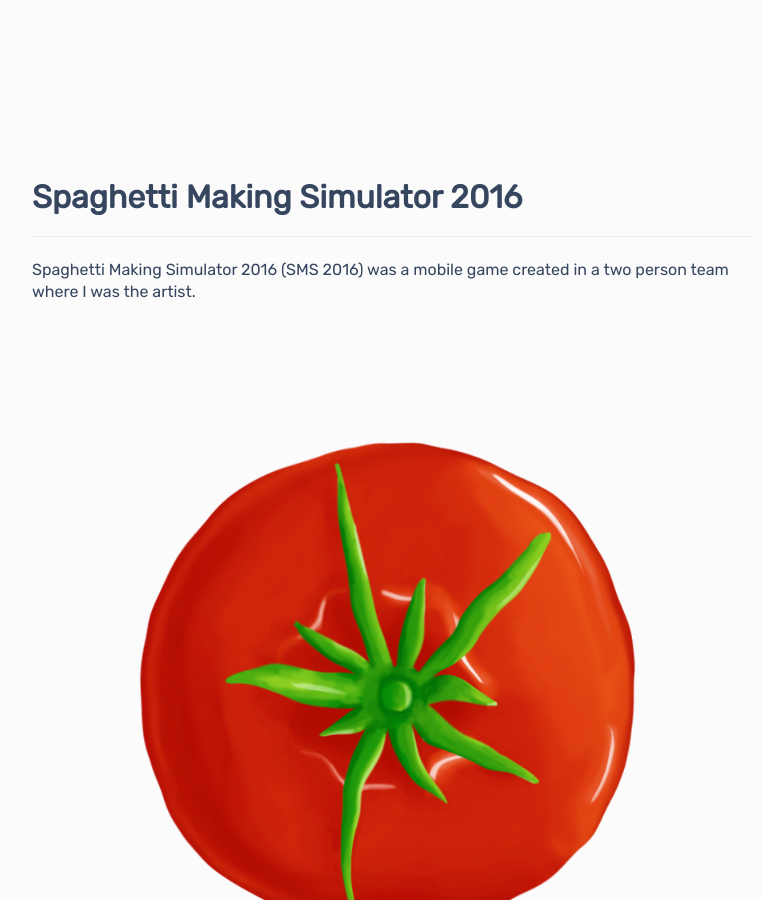
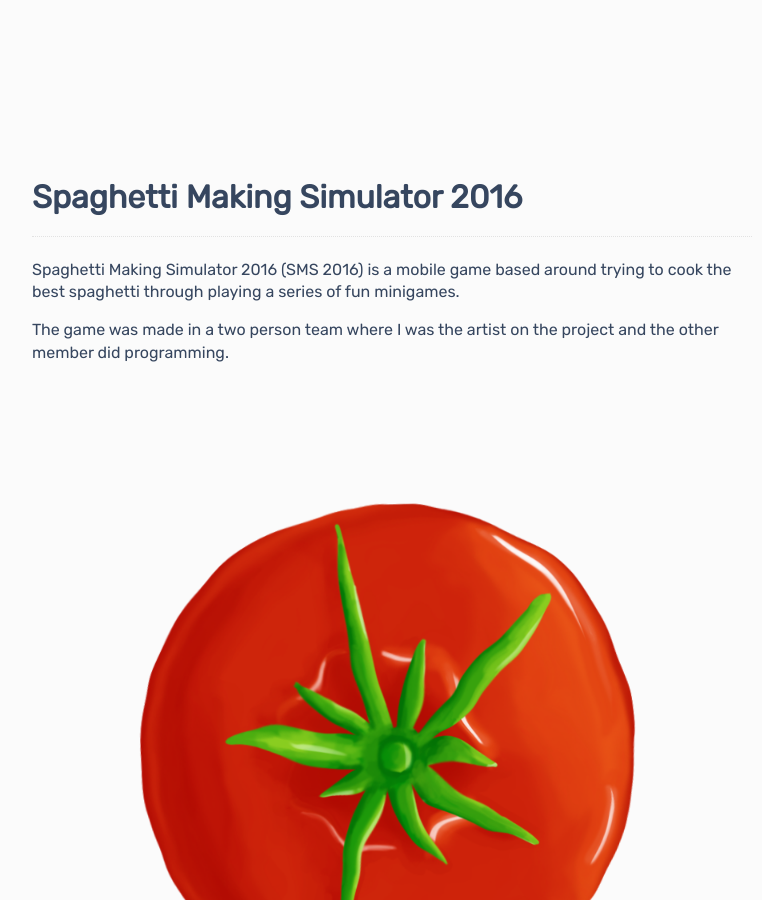
Before and after one commit to DaniBSolomon/danibsolomon.github.io, a Jekyll site: the page built from _games/2015-12-01-sms-2016.md, in a window 1280 px wide and 900 px high, scrolled down 920 px. Shown: the whole window, without its empty margins (248-1010 px from the left). Built offline with Jekyll 4.4.1, drawn with Linux system fonts in a browser that asks for light colours.

Commit message:
Update 2015-12-01-sms-2016.md

```diff
--- a/_games/2015-12-01-sms-2016.md
+++ b/_games/2015-12-01-sms-2016.md
@@ -4,7 +4,12 @@ image: sms_title_logo.png
 fullwidth: false
 ---
 
-Spaghetti Making Simulator 2016 (SMS 2016) was a mobile game created in a two person team where I was the artist.
+Spaghetti Making Simulator 2016 (SMS 2016) is a mobile game based around trying to cook the best spaghetti through playing a series of fun minigames.
+
+The game was made in a two person team where I was the artist on the project and the other member did programming.
 
 ![cool game]({{ site.github.url }}/img/sms_tomato_full.png)
 ![cool game]({{ site.github.url }}/img/sms_tomato_cut.png)
+![cool game]({{ site.github.url }}/img/sms_spaghetti_good.png)
+![cool game]({{ site.github.url }}/img/sms_spaghetti_bad.png)
+![cool game]({{ site.github.url }}/img/sms_spaghetti_plate.png)
```
